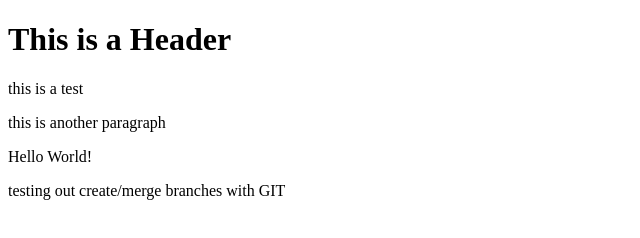
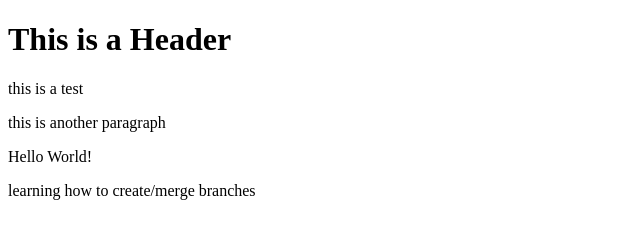
Before and after one commit to Blaine137/git-test, a website: page index.html in a window 1280 px wide. Shown: the full height of the page, 0-640 px from the left. Drawn offline with Linux system fonts and the light colour scheme.

Commit message:
learning how to merge branches into master

```diff
--- a/index.html
+++ b/index.html
@@ -6,6 +6,6 @@
         <p>this is a test</p>
         <p>this is another paragraph</p>
         <p>Hello World!</p>
-        <p>testing out create/merge branches with GIT</p>
+        <p>learning how to create/merge branches</p>
     </body>
 </html>
```
